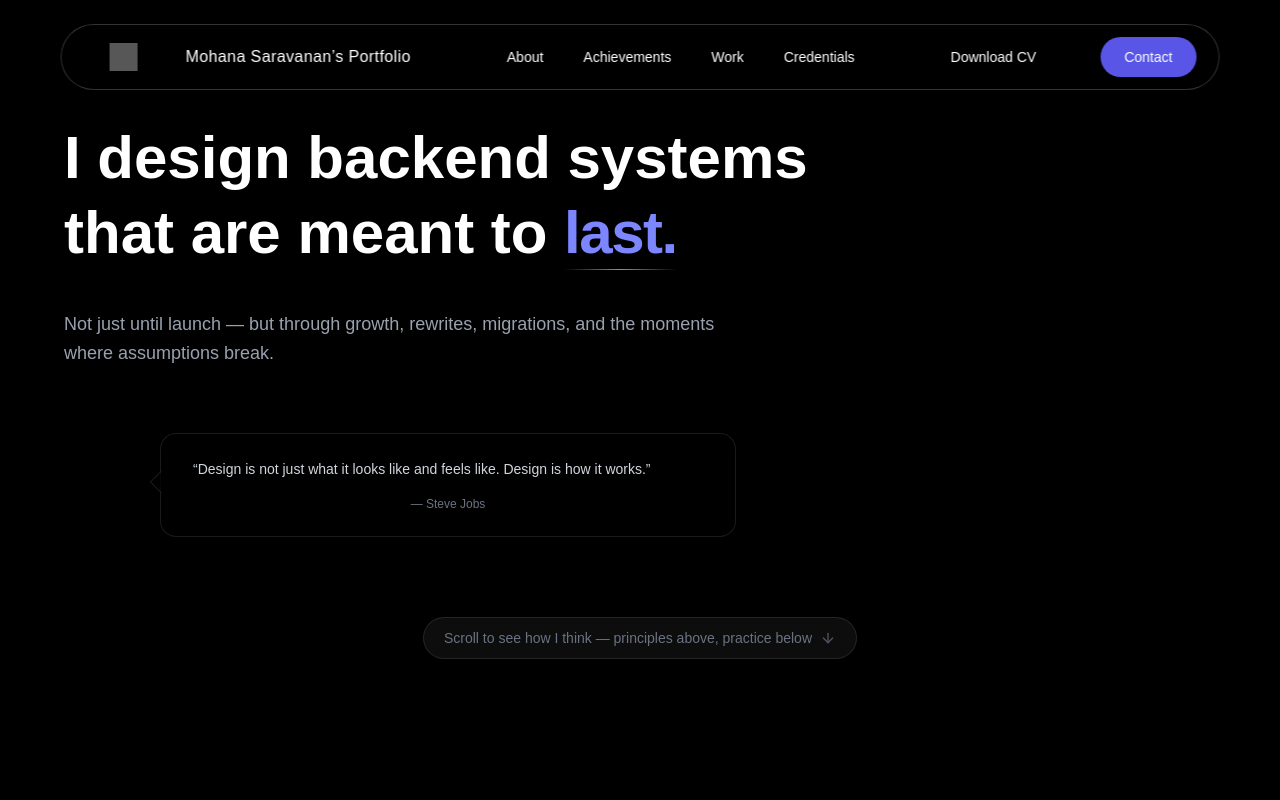
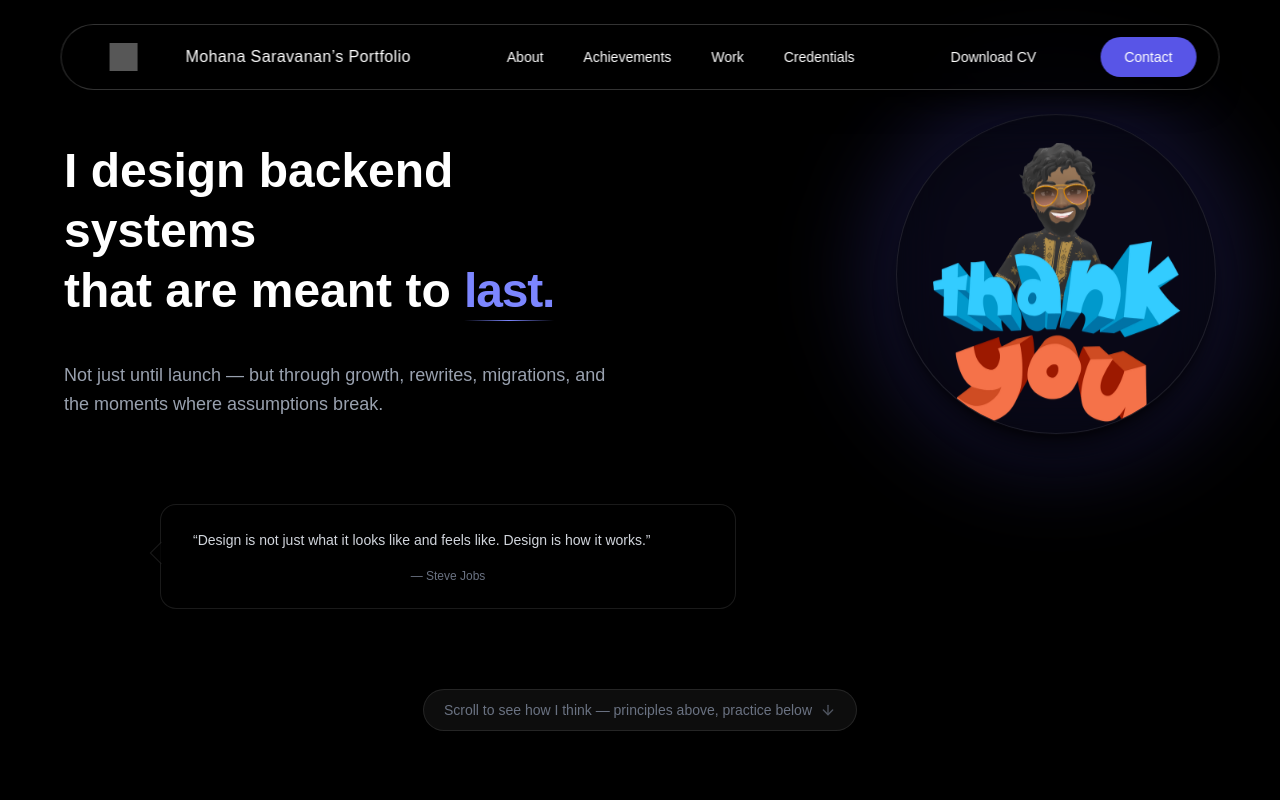
Before and after one commit to MohanaSaravananKumaresan/myportfolio, a Next.js app: page / in a window 1280 px wide. Shown: the top 800 px of the page. Built offline with nearby package versions, Linux system fonts and the light colour scheme; grey boxes are pictures that could not be loaded.

Commit message:
Phase 3.11

```diff
--- a/components/Hero.tsx
+++ b/components/Hero.tsx
@@ -2,6 +2,7 @@
 
 import { motion, Variants } from "framer-motion";
 import ScrollHint from "@/components/ScrollHint";
+import { useEffect, useState } from "react";
 
 const containerVariants: Variants = {
     hidden: { opacity: 0 },
@@ -24,6 +25,35 @@ const itemVariants: Variants = {
 };
 
 export default function Hero() {
+    const [avatarSwitched, setAvatarSwitched] = useState(false);
+
+    useEffect(() => {
+        const aboutEl = document.getElementById("about");
+        if (!aboutEl) return;
+
+        const observer = new IntersectionObserver(
+            (entries) => {
+                const entry = entries[0];
+                if (!entry) return;
+
+                // Switch ONLY ONCE when About comes into view
+                if (entry.isIntersecting && !avatarSwitched) {
+                    setAvatarSwitched(true);
+                }
+            },
+            {
+                // Trigger when About section enters viewport (tweak if needed)
+                threshold: 0.25,
+            }
+        );
+
+        observer.observe(aboutEl);
+
+        return () => {
+            observer.disconnect();
+        };
+    }, [avatarSwitched]);
+
     return (
         <section
             id="overview"
@@ -39,9 +69,11 @@ export default function Hero() {
                 initial="hidden"
                 animate="visible"
             >
+                {/* TOP AREA: Text + Avatar */}
+                <div className="grid grid-cols-1 md:grid-cols-2 gap-12 items-center">
                     {/* HERO TEXT */}
                     <motion.div variants={itemVariants}>
-                    <h1 className="text-4xl md:text-6xl font-semibold leading-tight max-w-4xl">
+                        <h1 className="text-3xl md:text-5xl font-semibold leading-tight max-w-4xl">
                             I design backend systems
                             <br />
                             that are meant to{" "}
@@ -61,10 +93,65 @@ export default function Hero() {
                         </h1>
 
                         <p className="mt-10 text-lg text-gray-400 max-w-2xl leading-relaxed">
-                        Not just until launch — but through growth, rewrites,
-                        migrations, and the moments where assumptions break.
+                            Not just until launch — but through growth, rewrites, migrations,
+                            and the moments where assumptions break.
                         </p>
                     </motion.div>
+
+                    {/* AVATAR */}
+                    <motion.div
+                        variants={itemVariants}
+                        className="flex justify-center md:justify-end"
+                    >
+                        <motion.div
+                            className="relative"
+                            animate={{ y: [0, -6, 0] }}
+                            transition={{
+                                duration: 4.5,
+                                repeat: Infinity,
+                                ease: "easeInOut",
+                            }}
+                        >
+                            <motion.div
+                                whileHover={{ scale: 1.03 }}
+                                transition={{ type: "spring", stiffness: 180, damping: 14 }}
+                                className="
+                  relative
+                  w-[260px] h-[260px]
+                  md:w-[320px] md:h-[320px]
+                  rounded-full
+                  overflow-hidden
+                  border border-white/10
+                  bg-black/40
+                  backdrop-blur-xl
+                  shadow-xl shadow-black/60
+                "
+                            >
+                                {/* Smooth swap */}
+                                <motion.img
+                                    key={avatarSwitched ? "alt" : "main"}
+                                    src={avatarSwitched ? "/thank you.png" : "/hey.png"}
+                                    alt="Mohana Saravanan Avatar"
+                                    className="w-full h-full object-cover"
+                                    initial={{ opacity: 0, scale: 0.98 }}
+                                    animate={{ opacity: 1, scale: 1 }}
+                                    transition={{ duration: 0.35, ease: "easeOut" }}
+                                />
+                            </motion.div>
+
+                            {/* Soft glow behind */}
+                            <div
+                                className="
+                  absolute -inset-10
+                  rounded-full
+                  blur-2xl
+                  bg-indigo-500/15
+                  -z-10
+                "
+                            />
+                        </motion.div>
+                    </motion.div>
+                </div>
 
                 {/* QUOTE / THINKING BOX */}
                 <motion.div
@@ -97,13 +184,11 @@ export default function Hero() {
           />
 
                     <p className="text-sm leading-relaxed text-center md:text-left">
-                        “Design is not just what it looks like and feels like.
-                        Design is how it works.”
+                        “Design is not just what it looks like and feels like. Design is how
+                        it works.”
                     </p>
 
-                    <p className="mt-4 text-xs text-gray-500 text-center">
-                        — Steve Jobs
-                    </p>
+                    <p className="mt-4 text-xs text-gray-500 text-center">— Steve Jobs</p>
                 </motion.div>
 
                 {/* SCROLL HOOK */}
```
Also changed, not shown: public/hey.png (added), public/thank you.png (added). Lines whose indentation alone changed are shown as unchanged.
